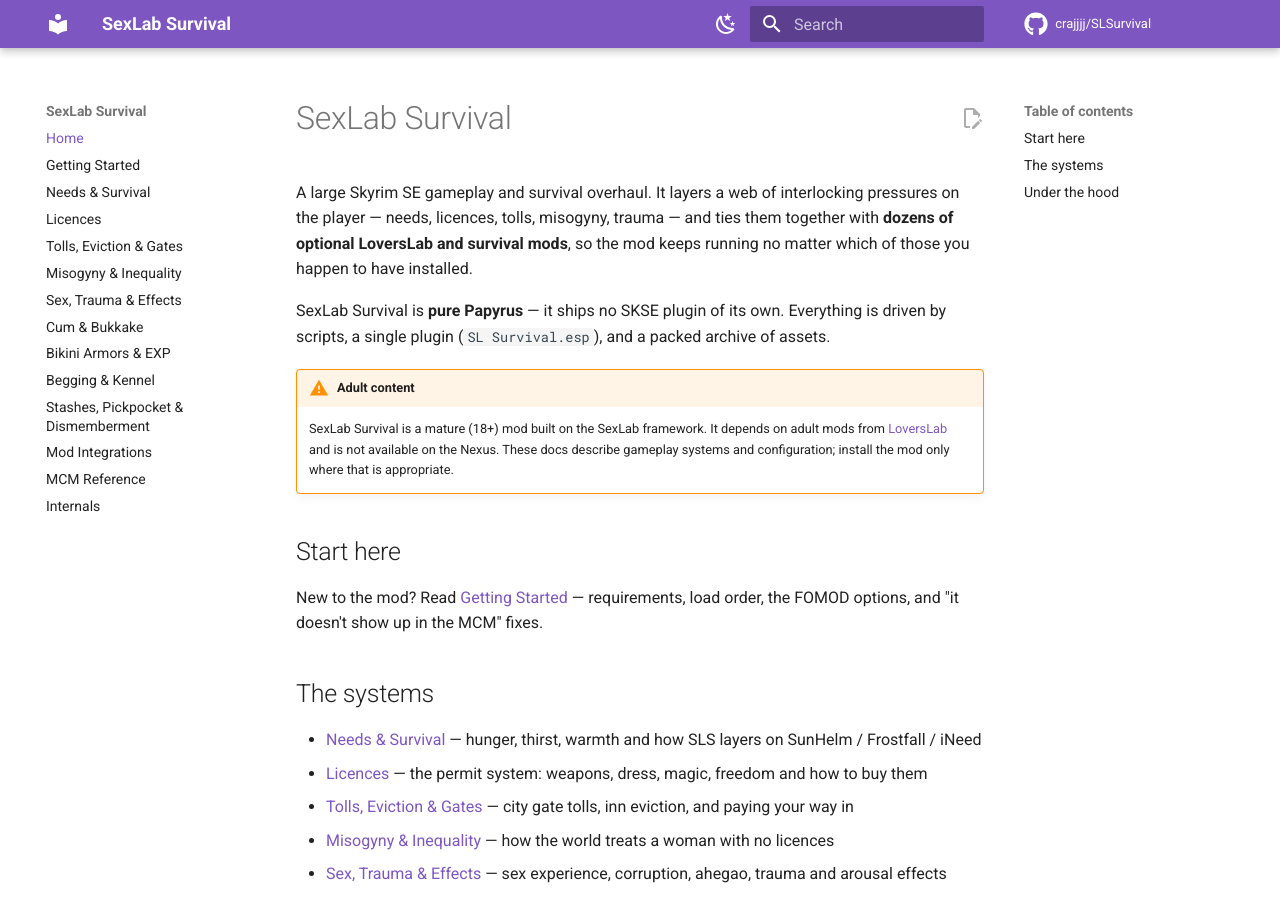
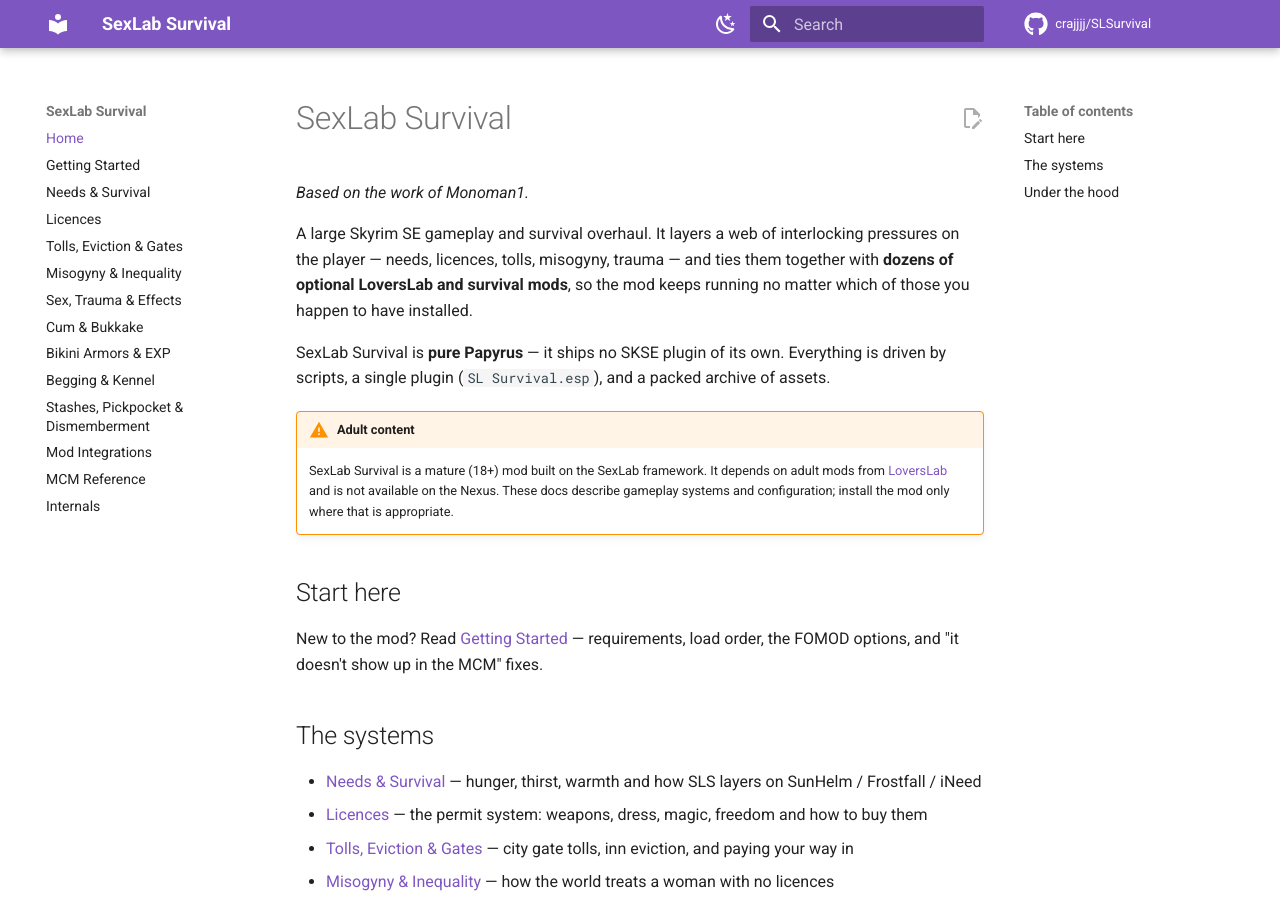
Before and after one commit to crajjjj/SLSurvival, an MkDocs documentation site: the page built from docs/index.md, in a window 1280 px wide and 900 px high. Built offline with MkDocs 1.6.1 and Material for MkDocs 9.7.7, drawn with Linux system fonts in a browser that asks for light colours; comment, search, counter and statistics services are not loaded.

Commit message:
docs: credit Monoman1 on the overview page

```diff
--- a/docs/index.md
+++ b/docs/index.md
@@ -1,4 +1,6 @@
 # SexLab Survival
+
+*Based on the work of Monoman1.*
 
 A large Skyrim SE gameplay and survival overhaul. It layers a web of interlocking pressures on the player — needs, licences, tolls, misogyny, trauma — and ties them together with **dozens of optional LoversLab and survival mods**, so the mod keeps running no matter which of those you happen to have installed.
 
```
